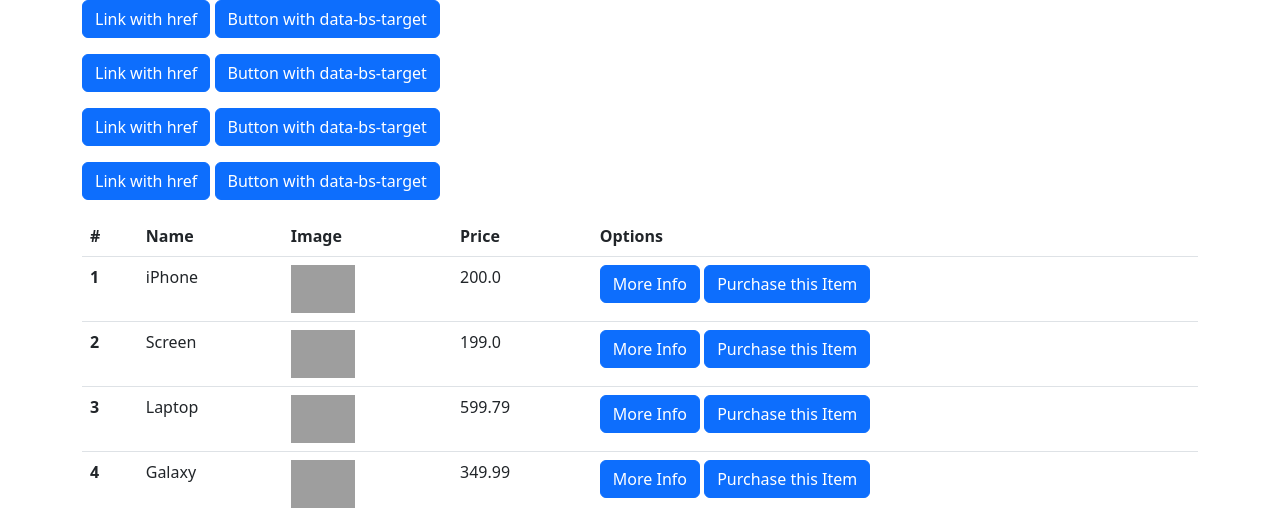
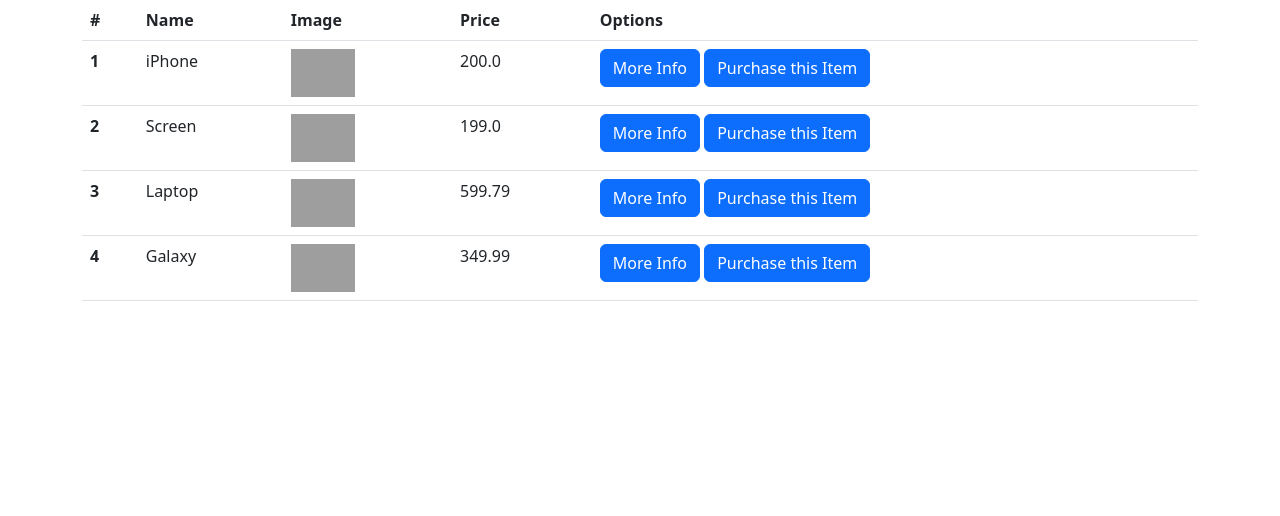
Before and after one commit to Mike-in-Maine/Jim-Django, a Django app: page /items/ in a window 1280 px wide. Shown: the part 56-572 px from the top of the page. Run offline with Django 4.2, Linux system fonts and the light colour scheme; data comes from the database, SQL or seed files in the repository; grey boxes are pictures that could not be loaded.

Commit message:
new teaching session

```diff
--- a/market/main/templates/main/includes/items_collapse.html
+++ b/market/main/templates/main/includes/items_collapse.html
@@ -4,12 +4,3 @@
     Hello world
   </div>
 </div>
-
-<p>
-  <a class="btn btn-primary" data-bs-toggle="collapse" href="#collapseExample" role="button" aria-expanded="false" aria-controls="collapseExample">
-    Link with href
-  </a>
-  <button class="btn btn-primary" type="button" data-bs-toggle="collapse" data-bs-target="#collapseExample" aria-expanded="false" aria-controls="collapseExample">
-    Button with data-bs-target
-  </button>
-</p>
--- a/market/main/templates/main/items.html
+++ b/market/main/templates/main/items.html
@@ -23,11 +23,10 @@
               <td>{{ item.price }}</td>
               <td>
               <button type="button" class="btn btn-primary"
-                data-bs-toggle=collapse data-target="#collapseExample{{ item.pk }}">
+                      data-bs-toggle="collapseExample{{ item.pk }}" href="#collapseExample{{ item.pk }}" role="button" aria-expanded="false" aria-controls="collapseExample">
                 More Info
               </button>
-              <button type="button" class="btn btn-primary"
-                data-bs-toggle="collapse" data-target="#collapseExample">
+              <button type="button" class="btn btn-primary" data-bs-toggle="collapseExample{{ item.pk }}" data-bs-target="#collapseExample{{ item.pk }}" aria-expanded="false" aria-controls="collapseExample">
                 Purchase this Item
               </button>
               </td>
```
